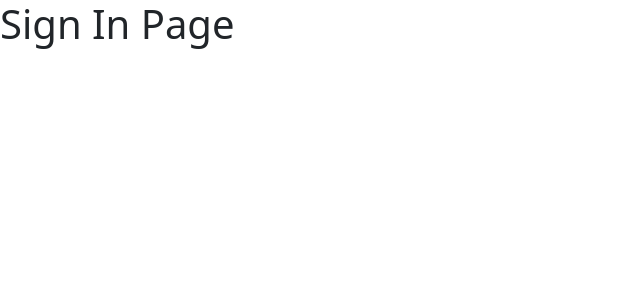
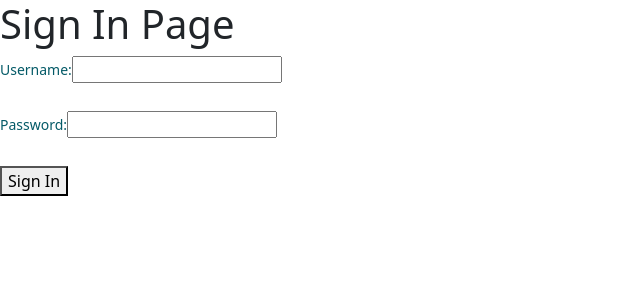
Before and after one commit to gsheng0/knowledge-base-2, a React (Vite) app in the folder client/: page /sign-in in a window 1280 px wide. Shown: the top 300 px of the page, without its empty margins (0-640 px from the left). Built offline with nearby package versions, Linux system fonts and the light colour scheme.

Commit message:
Added resolver for check yuser functions

```diff
--- a/client/src/components/SignIn.tsx
+++ b/client/src/components/SignIn.tsx
@@ -1,13 +1,39 @@
-import React from 'react';
+import React, { useState } from 'react';
+
+const SignIn: React.FC = () => {
+  const [username, setUsername] = useState('');
+  const [password, setPassword] = useState('');
+
+  const handleSignIn = () => {
 
 
-const SignIn: React.FC = () => {
+  };
+
   return (
     <div>
       <h1>Sign In Page</h1>
+
+      <form>
+        <label>
+          Username:
+          <input type="text" value={username} onChange={(e) => setUsername(e.target.value)} />
+        </label>
+
+        <br />
+
+        <label>
+          Password:
+          <input type="password" value={password} onChange={(e) => setPassword(e.target.value)} />
+        </label>
+
+        <br />
+
+        <button type="button" onClick={handleSignIn}>
+          Sign In
+        </button>
+      </form>
     </div>
   );
 };
 
-
 export default SignIn;
--- a/client/src/components/Users.tsx
+++ b/client/src/components/Users.tsx
@@ -1,6 +1,6 @@
 import React from 'react';
 import { useQuery } from '@apollo/client';
-import { getArticles, getUsers } from '../graphql/Queries';
+import { getUsers } from '../graphql/Queries';
 
 const Users: React.FC = () => {
     const { loading, error, data } = useQuery(getUsers());
@@ -10,7 +10,6 @@ const Users: React.FC = () => {
     if(error){
         return <p>Error: {error.message}</p>;
     }
-    console.log(data);
     return (
         <div>
           <h2>User List</h2>
--- a/client/src/graphql/Queries.ts
+++ b/client/src/graphql/Queries.ts
@@ -29,6 +29,34 @@ export const getUserById = (): any => {
   `;
 };
 
+export const checkUserWithEmail = (): any => {
+    return gql`
+        query($email: String!, $password: String!){
+            checkUserWithEmail(email: $email, password: $password){
+                _id
+                username
+                password
+                email
+                articles
+            }
+        }
+    `
+}
+
+export const checkUserWithUsername = (): any => {
+    return gql`
+        query($username: String!, $password: String!){
+            checkUserWithUsername(username: $username, password: $password){
+                _id
+                username
+                password
+                email
+                articles
+            }
+        }
+    `
+}
+
 export const getArticles = (): any => {
   return gql`
     query($authorId: String) {
```
Also changed, not shown: client/src/model/article.ts (added, +7 -0 lines), client/src/model/user.ts (added, +7 -0 lines), 2 other files (tests, documents, lock files or other folders).
